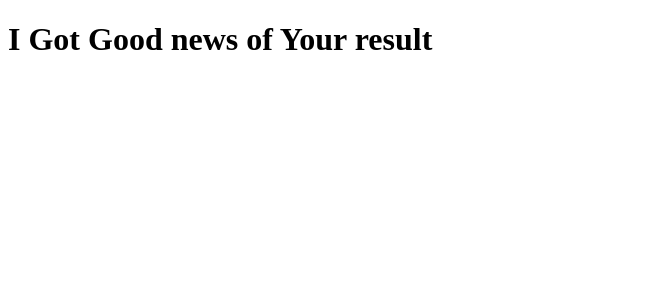
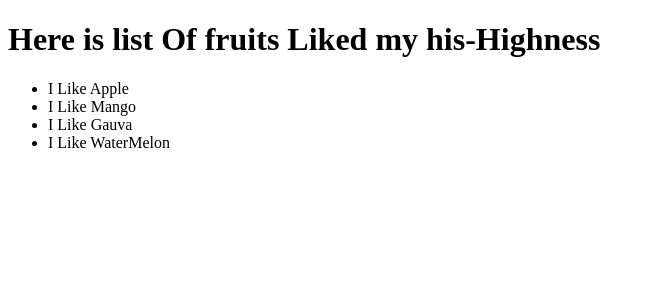
Before and after one commit to deepanshu-QM/React-JS, a React (Vite) app: page / in a window 1280 px wide. Shown: the top 300 px of the page, without its empty margins (0-655 px from the left). Built offline with nearby package versions, Linux system fonts and the light colour scheme.

Commit message:
List map()

```diff
--- a/src/main.jsx
+++ b/src/main.jsx
@@ -1,13 +1,26 @@
 
-// Render React component using conditions &&
+//Rendering List through map() array
+
 
 import { createRoot } from "react-dom/client";
 
-function CheckAnswer(props){
+function Fruits(){
+    const fruits = ["Apple", "Mango", "Gauva", "WaterMelon"];
     return(
         <>
-        {props.AttempSideQuestions && <h1>I Got {props.AttempSideQuestions} news of Your result </h1>}
+        <h1>Here is list Of fruits Liked my his-Highness</h1>
+        <ul>
+            {fruits.map((fruits) => <li>I Like { fruits }</li>)}
+        </ul>
         </>
     )
 }
-createRoot(document.getElementById('root')).render(<CheckAnswer AttempSideQuestions = "Good"/>)
+
+createRoot(document.getElementById('root')).render(<Fruits/>)
+
+/*    Alternative
+fruits.map(function(fruits) {
+<li>I like {fruits}</li>
+}
+
+*/
```
